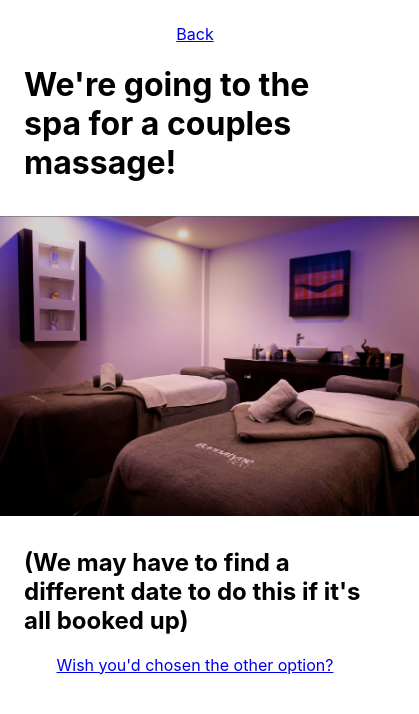
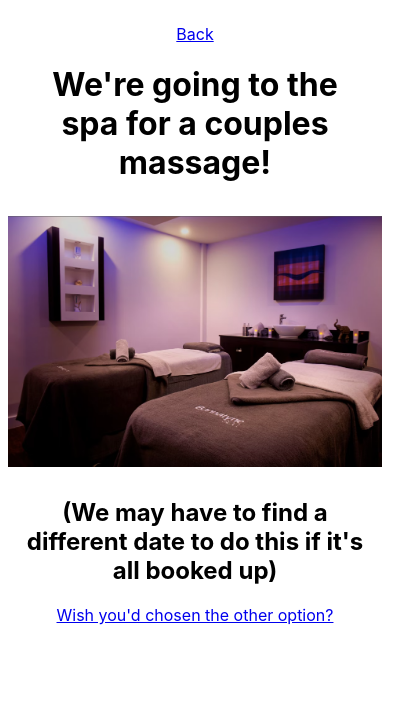
Before and after one commit to helena-charles/Sahr, a React (Create React App) app: page /massage in a window 390 px wide. Shown: the top 714 px of the page, 419 px wide, since content can reach past the window. Built offline with nearby package versions, Linux system fonts and the light colour scheme.

Commit message:
fix styles on mobile

```diff
--- a/src/components/TwentySevenBirthday/EmiratesTour/index.jsx
+++ b/src/components/TwentySevenBirthday/EmiratesTour/index.jsx
@@ -14,11 +14,11 @@ const EmiratesTour = () => {
       </Link>
       {/* <h1>We're going to the Emirates for a stadium tour!</h1> */}
       <Image
-        style={{ margin: 12, maxHeight: 300 }}
+        style={{ margin: 12, maxWidth: 375 }}
         src={emiratesImage}
       />
       <Image
-        style={{ margin: 12, maxHeight: 300 }}
+        style={{ margin: 12, maxWidth: 375 }}
         src={tourHoursImage}
       />
       <Link to="/massage">
--- a/src/components/TwentySevenBirthday/Massage/index.jsx
+++ b/src/components/TwentySevenBirthday/Massage/index.jsx
@@ -11,12 +11,12 @@ const Massage = () => {
       <Link to="/">
         Back
       </Link>
-      <h1>We're going to the spa for a couples massage!</h1>
+      <h1 style={{ textAlign: 'center' }}>We're going to the spa for a couples massage!</h1>
       <Image
-        style={{ margin: 12, maxHeight: 300 }}
+        style={{ margin: 12, maxWidth: 375 }}
         src={massageImage}
       />
-      <h2>(We may have to find a different date to do this if it's all booked up)</h2>
+      <h2 style={{ textAlign: 'center' }}>(We may have to find a different date to do this if it's all booked up)</h2>
       <Link to="/emirates-tour">
         Wish you'd chosen the other option?
       </Link>
```
